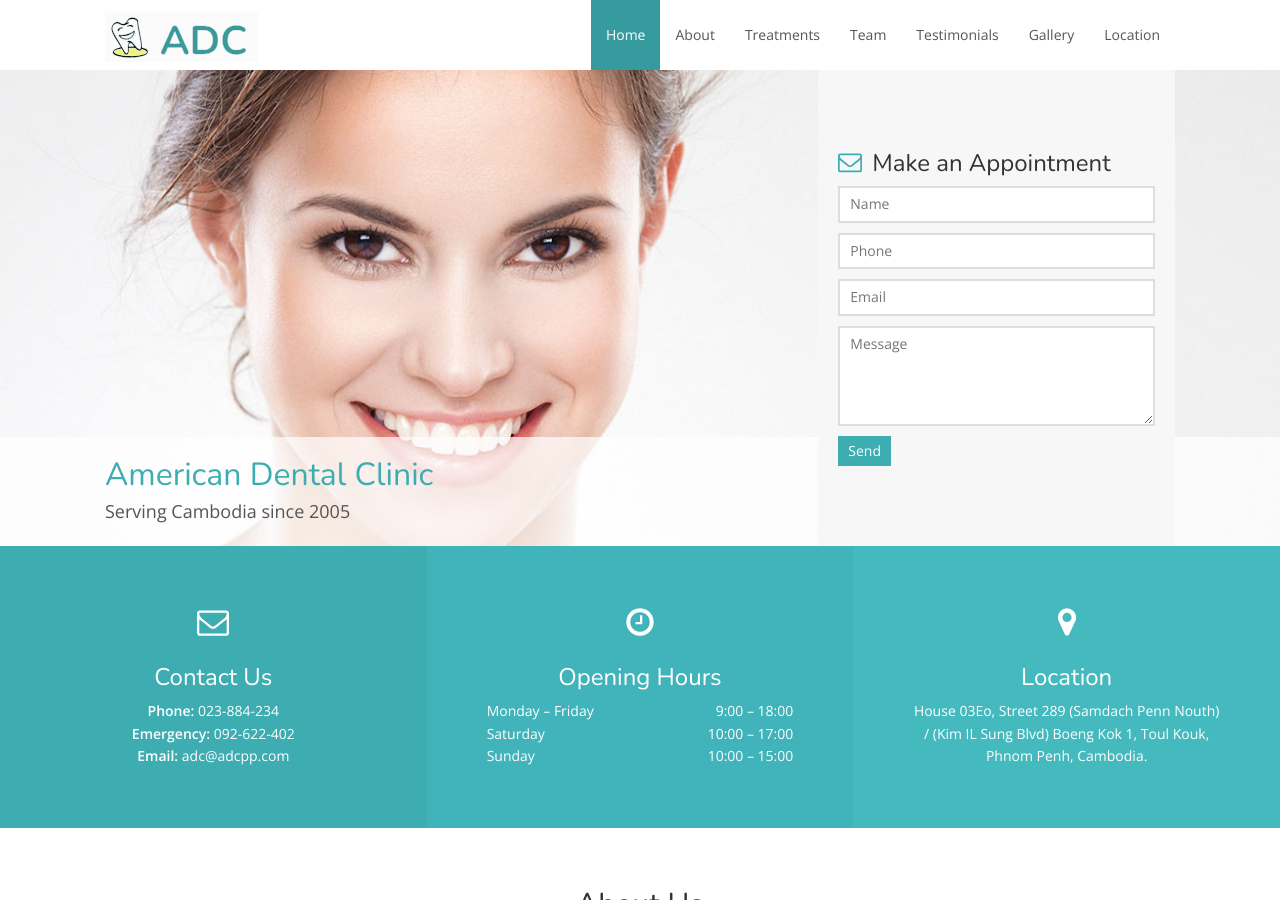
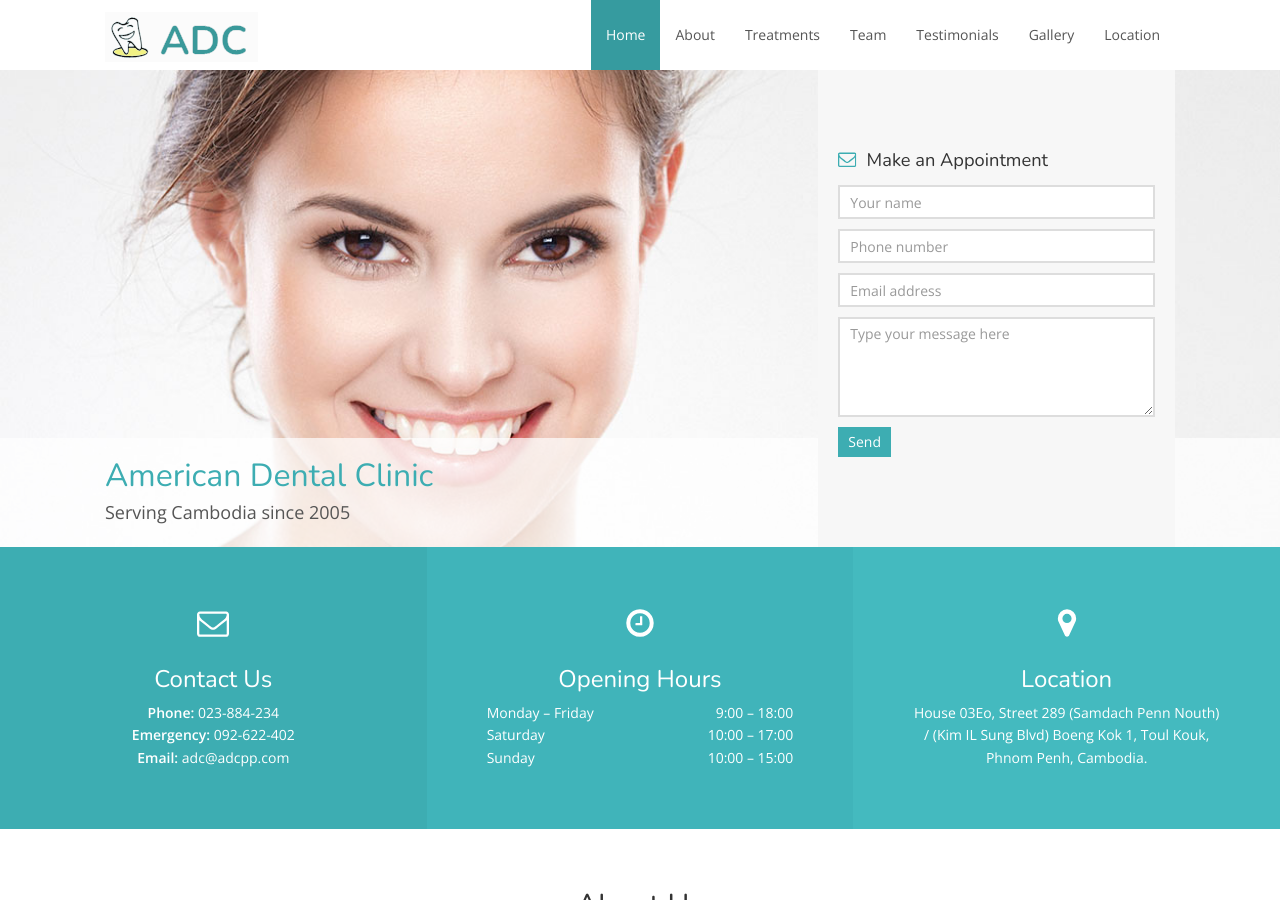
Before and after one commit to tech-g2k/adcpp, a Jekyll site: the page built from index.html, in a window 1280 px wide and 900 px high. Built offline with Jekyll 4.4.1, drawn with Linux system fonts in a browser that asks for light colours; nearby versions of some CDN libraries.

Commit message:
Add Jordan Rhea contact form script and sample

```diff
--- a/_includes/hero-G.html
+++ b/_includes/hero-G.html
@@ -12,7 +12,7 @@
     <div class="container-fluid">
 
         <div class="col-sm-6 col-sm-offset-6 col-md-4 col-md-offset-8 form">
-            <h3><svg class="icon icon-envelope-o"><use xlink:href="#icon-envelope-o"></use></svg>Make an Appointment</h3>
+            <h4><svg class="icon icon-envelope-o"><use xlink:href="#icon-envelope-o"></use></svg>Make an Appointment</h4>
             <div id="success"></div>
 
             <form id="foo">
--- /dev/null
+++ b/_includes/hero-J.html
@@ -0,0 +1,49 @@
+<!-- Start Hero -->
+<div class="hero" style="background: url('{{ site.baseurl }}/img/{{ site.hero.hero_img }}') no-repeat; background-size: cover;">
+    <div class="hero-content">
+        <div class="container-fluid">
+            <div class="hero-content-inner">
+                <h1>{{ site.hero.hero_title }}</h1>
+                <p>{{ site.hero.hero_description }}</p>
+            </div>
+        </div>
+    </div>
+
+    <div class="container-fluid">
+        <div class="col-sm-6 col-sm-offset-6 col-md-4 col-md-offset-8 form">
+            <form onsubmit="sendEmail(event)">
+            <div class="form-group">
+               <h4><svg class="icon icon-envelope-o"><use xlink:href="#icon-envelope-o"></use></svg>Make an Appointment</h4>
+                <div id="success"></div>
+            <div id="alert-field" class="alert hidden">
+              <p>Uh oh! Something went wrong!</p>
+            </div>
+            </div>
+
+                <div class="form-field form-group">
+                    <!-- <input type="text" name="name-field" type="text" placeholder="Your name" required> -->
+                    <input type="text" class="form-control" id="name-field" name="name-field" placeholder="Your name" required>
+                </div>
+
+            <div class="form-group form-field">
+              <input type="phone" class="form-control" id="phone-field" name="phone-field" placeholder="Phone number" required>
+            </div>
+
+            <div class="form-group form-field">
+              <input type="email" class="form-control" id="email-field" name="email-field" placeholder="Email address" required>
+            </div>
+
+            <div class="form-group form-field">
+              <textarea id="body-field" name="body-field" class="form-control" placeholder="Type your message here" required></textarea>
+            </div>
+
+            <div class="form-group form-field">
+                <input type="submit" class="btn btn-default" value="Send">
+            </div>
+
+          </form>
+        </div>
+
+    </div>
+</div>
+<!-- End Hero -->
--- a/index.html
+++ b/index.html
@@ -2,7 +2,7 @@
 layout: default
 ---
 
-{% include hero-G.html %}
+{% include hero-J.html %}
 {% include 3columns.html %}
 {% include about-us.html %}
 {% include treatments.html %}
```
